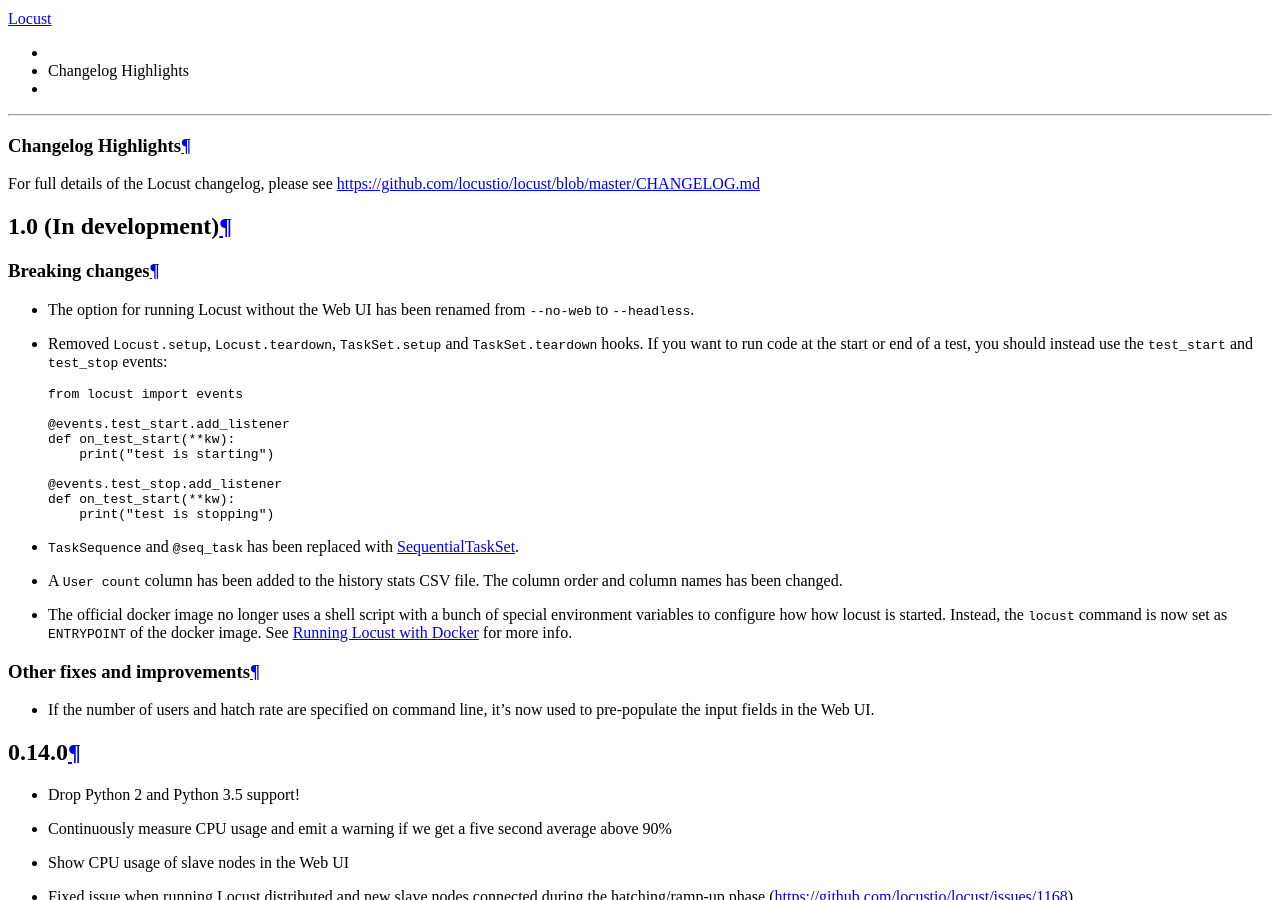
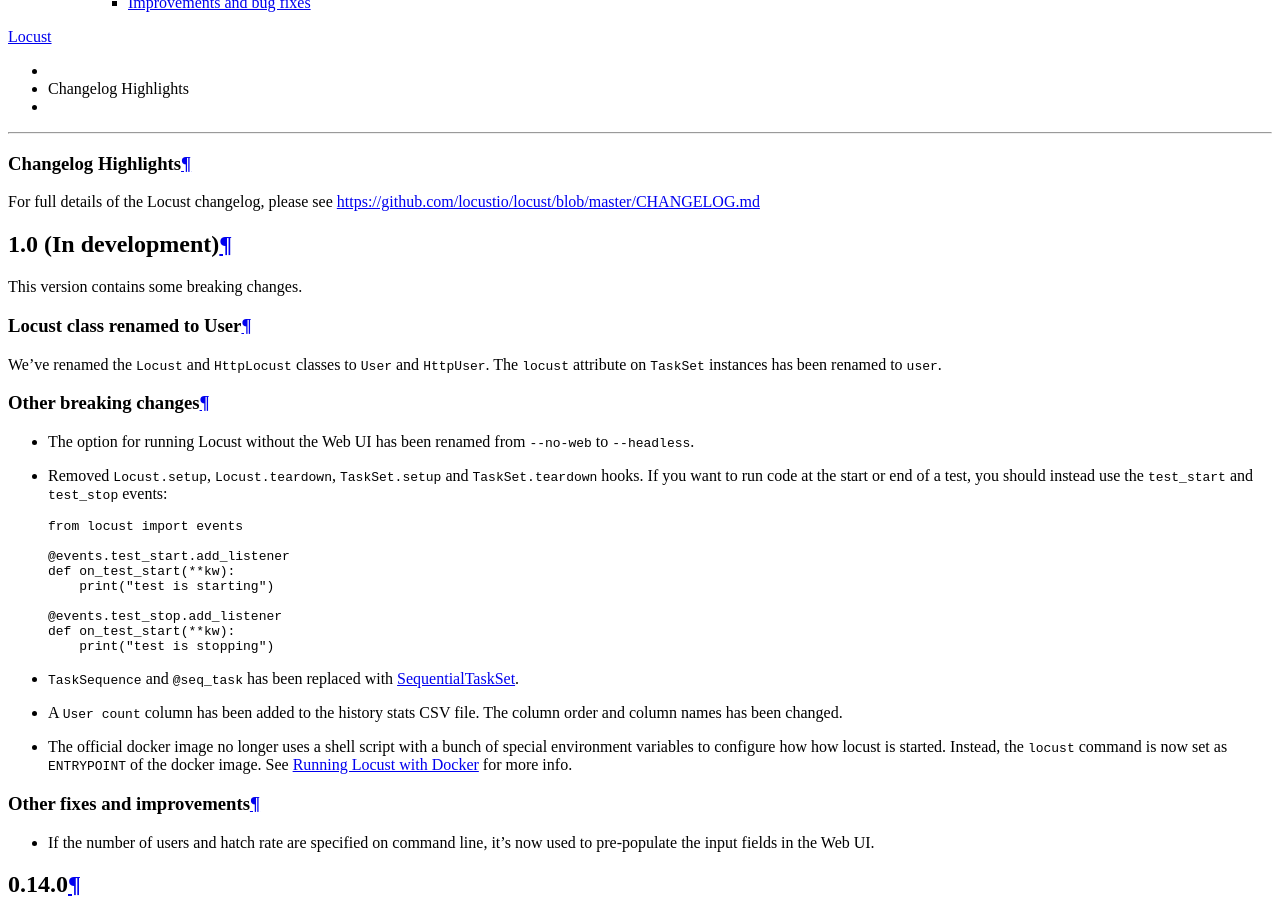
Before and after one commit to locustio/locust, a Sphinx documentation site: the page built from docs/changelog.rst, in a window 1280 px wide and 900 px high, scrolled down 1353 px. Built offline with Sphinx 7.4.7 and the Read the Docs theme 2.0.0, drawn with Linux system fonts in a browser that asks for light colours; the version number is read from the project's files by our own code; some of the changed text lies outside the part shown.

Commit message:
Add entry about "Locust" -> "User" renaming, to Changelog

```diff
--- a/docs/changelog.rst
+++ b/docs/changelog.rst
@@ -7,8 +7,18 @@
 1.0 (In development)
 ====================
 
-Breaking changes
-----------------
+This version contains some breaking changes.
+
+Locust class renamed to User
+----------------------------
+
+We've renamed the ``Locust`` and ``HttpLocust`` classes to ``User`` and ``HttpUser``. The ``locust`` attribute on
+:py:class:`TaskSet <locust.core.TaskSet>` instances has been renamed to :py:attr:`user <locust.core.TaskSet.user>`.
+
+
+
+Other breaking changes
+----------------------
 
 * The option for running Locust without the Web UI has been renamed from ``--no-web`` to ``--headless``.
 * Removed ``Locust.setup``, ``Locust.teardown``, ``TaskSet.setup`` and ``TaskSet.teardown`` hooks. If you want to
```
